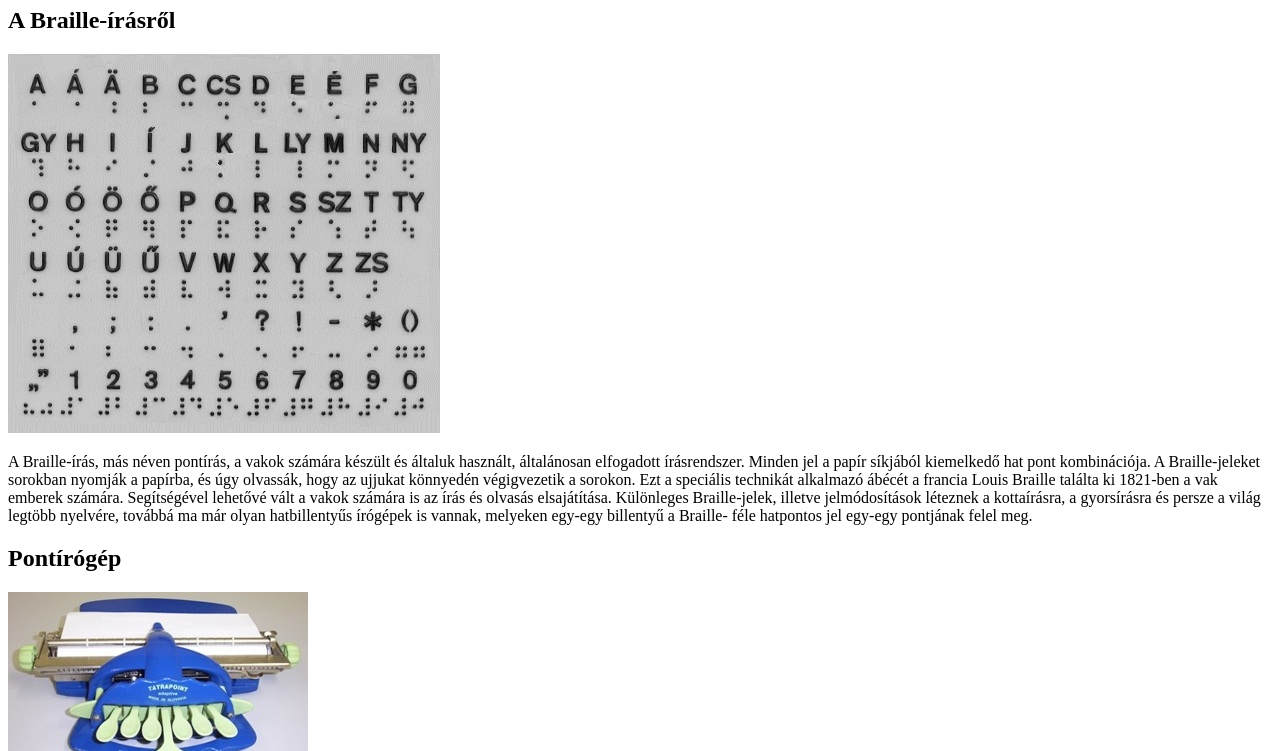
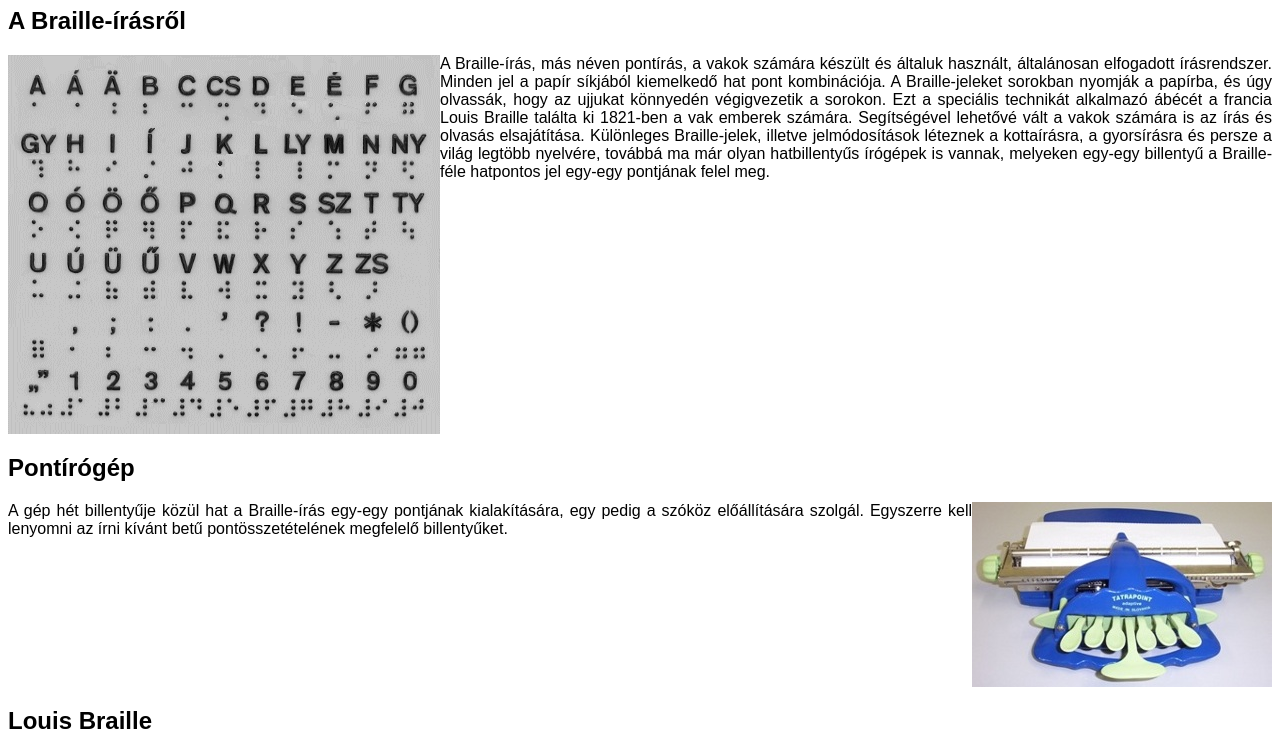
Before and after one commit to KSZBence/KSZB_alap, a plain HTML site: page index.html in a window 1280 px wide. Shown: the part 73-824 px from the top of the page. Drawn offline with Linux system fonts and the light colour scheme.

Commit message:
formazas javitva

```diff
--- a/index.html
+++ b/index.html
@@ -8,6 +8,7 @@
     <meta name="author" content="Kun-Székely Bence">
     <meta name="viewport" content="width=device-width, initial-scale=1.0">
     <title>Kun-Székely Bence</title>
+    <link rel="stylesheet" href="stilus.css">
 </head>
 
 <body>
--- a/stilus.css
+++ b/stilus.css
@@ -6,10 +6,18 @@ h2 {
     font-weight: bold;
 }
 
-.bal {
+.bal img{
     float: left;
 }
 
-.jobb {
+.jobb img{
     float: right;
 }
+
+.torol{
+    clear: both;
+}
+
+p{
+    text-align: justify;
+}
```
